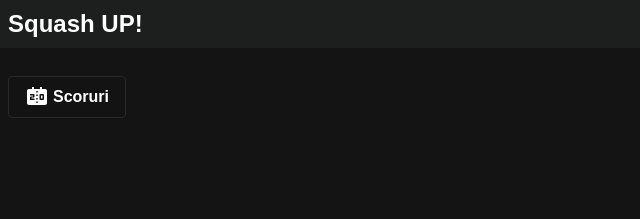
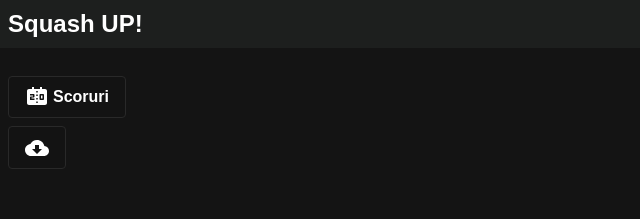
Before and after one commit to AldeaAndrei/squash-up, a Next.js app: page /leaderboard in a window 1280 px wide. Shown: the top 219 px of the page, without its empty margins (0-640 px from the left). Built offline with nearby package versions, Linux system fonts and the light colour scheme.

Commit message:
Add text download

```diff
--- a/app/leaderboard/page.js
+++ b/app/leaderboard/page.js
@@ -1,3 +1,4 @@
+import DownloadSection from "@/components/DownloadSection";
 import LeaderboardList from "@/components/LeaderboardList";
 import NavigationButton from "@/components/NavigationButton";
 
@@ -6,6 +7,7 @@ export default function LeaderboardPage() {
     <div className="p-2">
       <section className="my-5">
         <NavigationButton path="/match" text="Scoruri" />
+        <DownloadSection />
       </section>
       <section className="flex flex-col gap-2">
         <LeaderboardList />
--- /dev/null
+++ b/components/DownloadSection.js
@@ -0,0 +1,49 @@
+"use client";
+
+import { useEffect, useState } from "react";
+import CloudDownloadIcon from "@mui/icons-material/CloudDownload";
+
+export default function DownloadSection() {
+  const [gameString, setGameStrig] = useState("");
+  const [isDownloadOpen, setIsDownloadOpen] = useState(false);
+
+  useEffect(() => {
+    const storedGames = localStorage.getItem("games");
+    if (storedGames) {
+      try {
+        setGameStrig(storedGames);
+      } catch (error) {
+        setGameStrig("No games");
+      }
+    }
+  }, []);
+
+  return (
+    <section className="mt-2 flex flex-row justify-start items-center gap-2">
+      <button
+        className="bg-[#131313] hover:bg-[#1d1f1e] font-bold py-2 px-4 border border-[#292929] rounded h-15"
+        onClick={() => setIsDownloadOpen(!isDownloadOpen)}
+      >
+        <CloudDownloadIcon />
+      </button>
+      {isDownloadOpen && (
+        <textarea
+          value={gameString}
+          readOnly
+          onClick={(e) => {
+            navigator.clipboard.writeText(gameString);
+            e.target.select();
+          }}
+          className="w-full h-15 bg-transparent border border-[#292929] rounded cursor-default"
+        />
+      )}
+    </section>
+  );
+}
+
+{
+  /* <button
+className={`bg-[#131313] hover:bg-[#1d1f1e] font-bold py-2 px-4 border border-[#292929] rounded`}
+onClick={() => handleRedirect()}
+> */
+}
```
